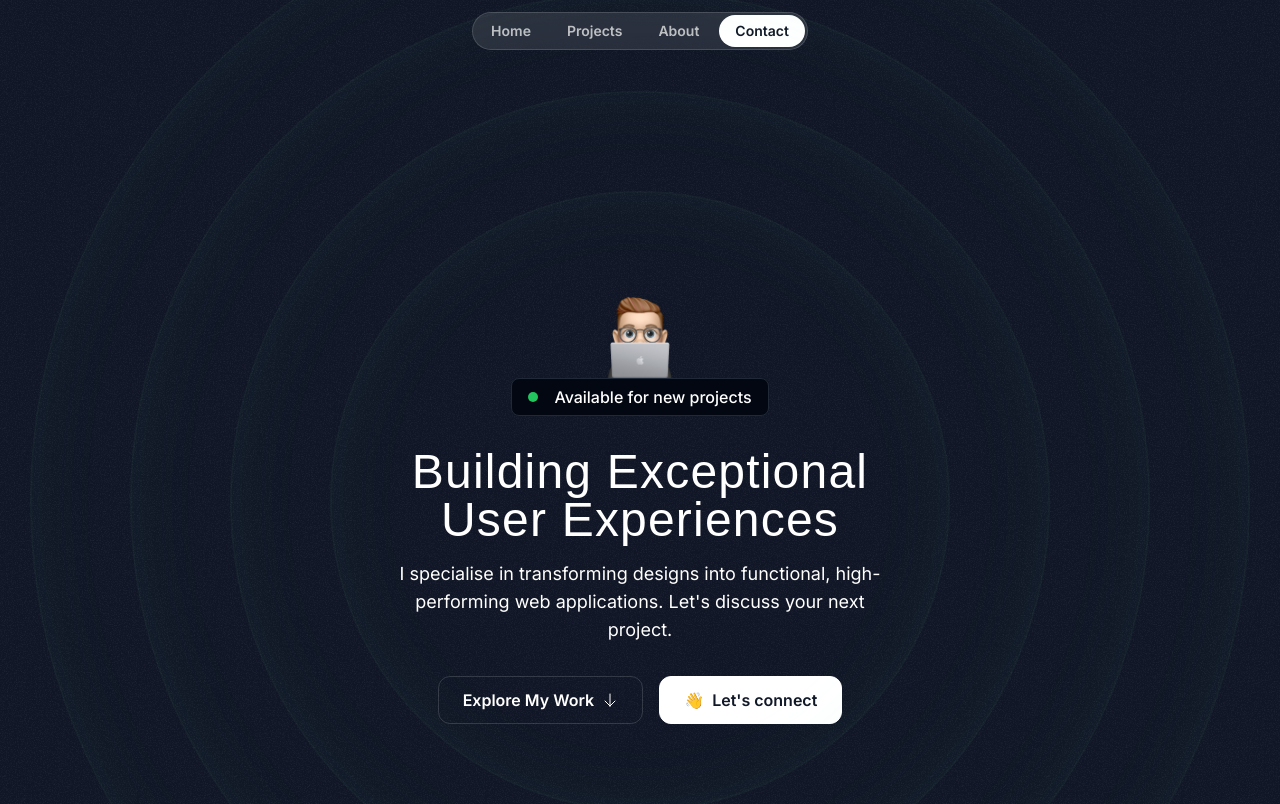
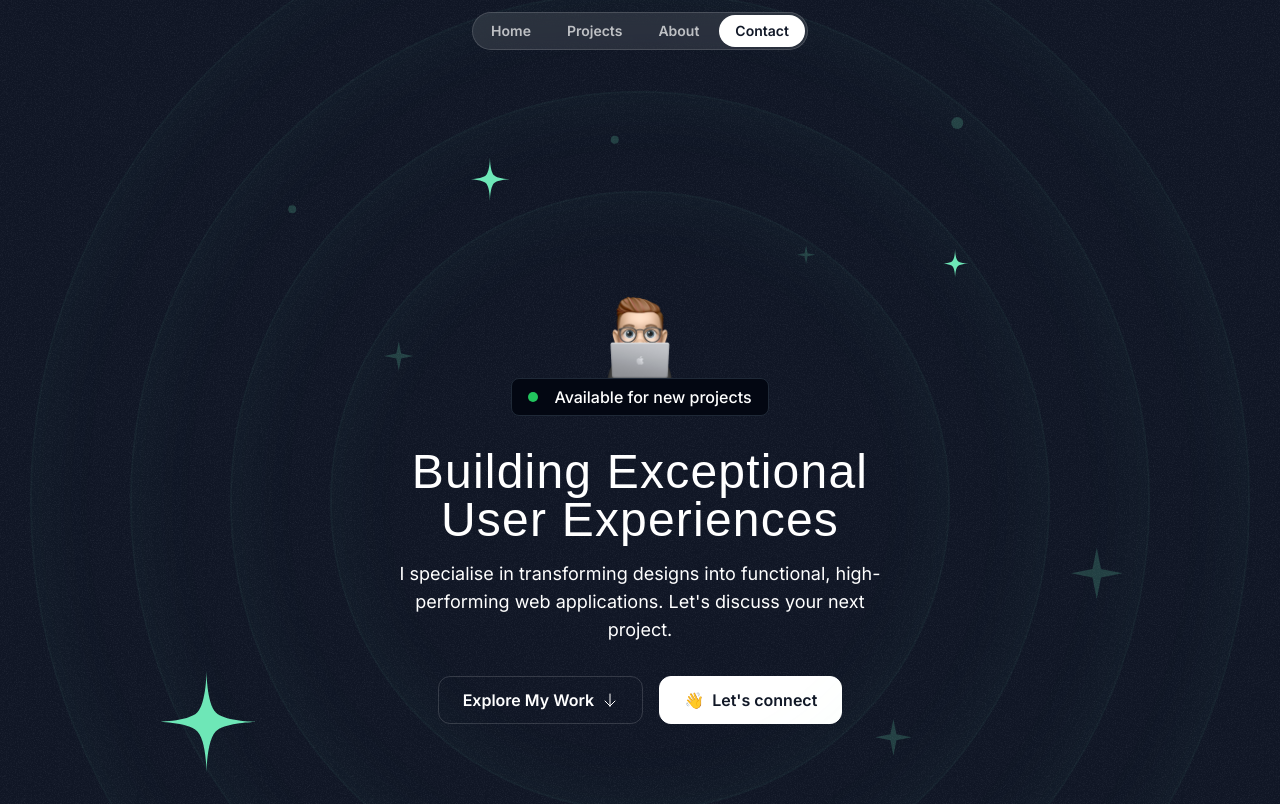
Before and after one commit to RuthlessDove/personal-website-nextjs, a Next.js app: page / in a window 1280 px wide. Shown: the top 804 px of the page. Built offline with nearby package versions, Linux system fonts and the light colour scheme; a web font is replaced by a local one.

Commit message:
Added background star graphics - pixel perfect design

```diff
--- /dev/null
+++ b/src/components/HeroOrbit.tsx
@@ -0,0 +1,26 @@
+import { PropsWithChildren } from "react";
+
+export const HeroOrbit = ({
+  children,
+  size,
+  rotation,
+}: PropsWithChildren<{ size: number; rotation: number }>) => {
+  return (
+    <div className="absolute left-1/2 top-1/2 -translate-x-1/2 -translate-y-1/2 ">
+      <div
+      className="flex items-start justify-start"
+        style={{
+          transform: `rotate(${rotation}deg)`,
+          height: `${size}px`,
+          width: `${size}px`,
+        }}
+      >
+        <div className="inline-flex" style={{
+            transform: `rotate(${rotation * -1}deg)`,
+        }}>
+          {children}
+        </div>
+      </div>
+    </div>
+  );
+};
--- a/src/sections/Header.tsx
+++ b/src/sections/Header.tsx
@@ -1,6 +1,6 @@
 export const Header = () => {
   return (
-  <div className="flex justify-center items-center relative top-3">
+  <div className="flex justify-center items-center relative top-3 z-10">
     <nav className="flex gap-1 p-0.5 border border-white/15 rounded-full bg-white/10 backdrop-blur">
       <a href="#" className="nav-item">Home</a>
       <a href="#" className="nav-item">Projects</a>
--- a/src/sections/Hero.tsx
+++ b/src/sections/Hero.tsx
@@ -1,8 +1,15 @@
+// Dependencies
+import Image from "next/image";
+
+// Assets
 import memojiImage from "@/assets/images/memoji-computer.png";
 import ArrowDown from "@/assets/icons/arrow-down.svg";
-import Image from "next/image";
 import grainImage from "@/assets/images/grain.jpg";
 import StarIcon from "@/assets/icons/star.svg";
+import SparkleIcon from "@/assets/icons/sparkle.svg";
+
+// Components
+import { HeroOrbit } from "@/components/HeroOrbit";
 
 export const HeroSection = () => {
   return (
@@ -15,6 +22,46 @@
       <div className="size-[820px] hero-ring"></div>
       <div className="size-[1020px] hero-ring"></div>
       <div className="size-[1220px] hero-ring"></div>
+
+      <HeroOrbit size={800} rotation={-72}>
+        <StarIcon className="size-28 text-emerald-300 " />
+      </HeroOrbit>
+
+      <HeroOrbit size={550} rotation={20}>
+        <StarIcon className="size-12 text-emerald-300 " />
+      </HeroOrbit>
+
+      <HeroOrbit size={590} rotation={98}>
+        <StarIcon className="size-8 text-emerald-300 " />
+      </HeroOrbit>
+
+      <HeroOrbit size={430} rotation={-14}>
+        <SparkleIcon className="size-8 text-emerald-300/20" />
+      </HeroOrbit>
+
+      <HeroOrbit size={440} rotation={79}>
+        <SparkleIcon className="size-5 text-emerald-300/20" />
+      </HeroOrbit>
+
+      <HeroOrbit size={530} rotation={178}>
+        <SparkleIcon className="size-10 text-emerald-300/20" />
+      </HeroOrbit>
+
+      <HeroOrbit size={710} rotation={144}>
+        <SparkleIcon className="size-14 text-emerald-300/20" />
+      </HeroOrbit>
+
+      <HeroOrbit size={710} rotation={85}>
+        <div className="size-3 bg-emerald-300/20 rounded-full"></div>
+      </HeroOrbit>
+
+      <HeroOrbit size={520} rotation={41}>
+        <div className="size-2 bg-emerald-300/20 rounded-full"></div>
+      </HeroOrbit>
+
+      <HeroOrbit size={650} rotation={-5}>
+        <div className="size-2 bg-emerald-300/20 rounded-full"></div>
+      </HeroOrbit>
 
       <div className="container">
         <div className="flex flex-col items-center">
```
